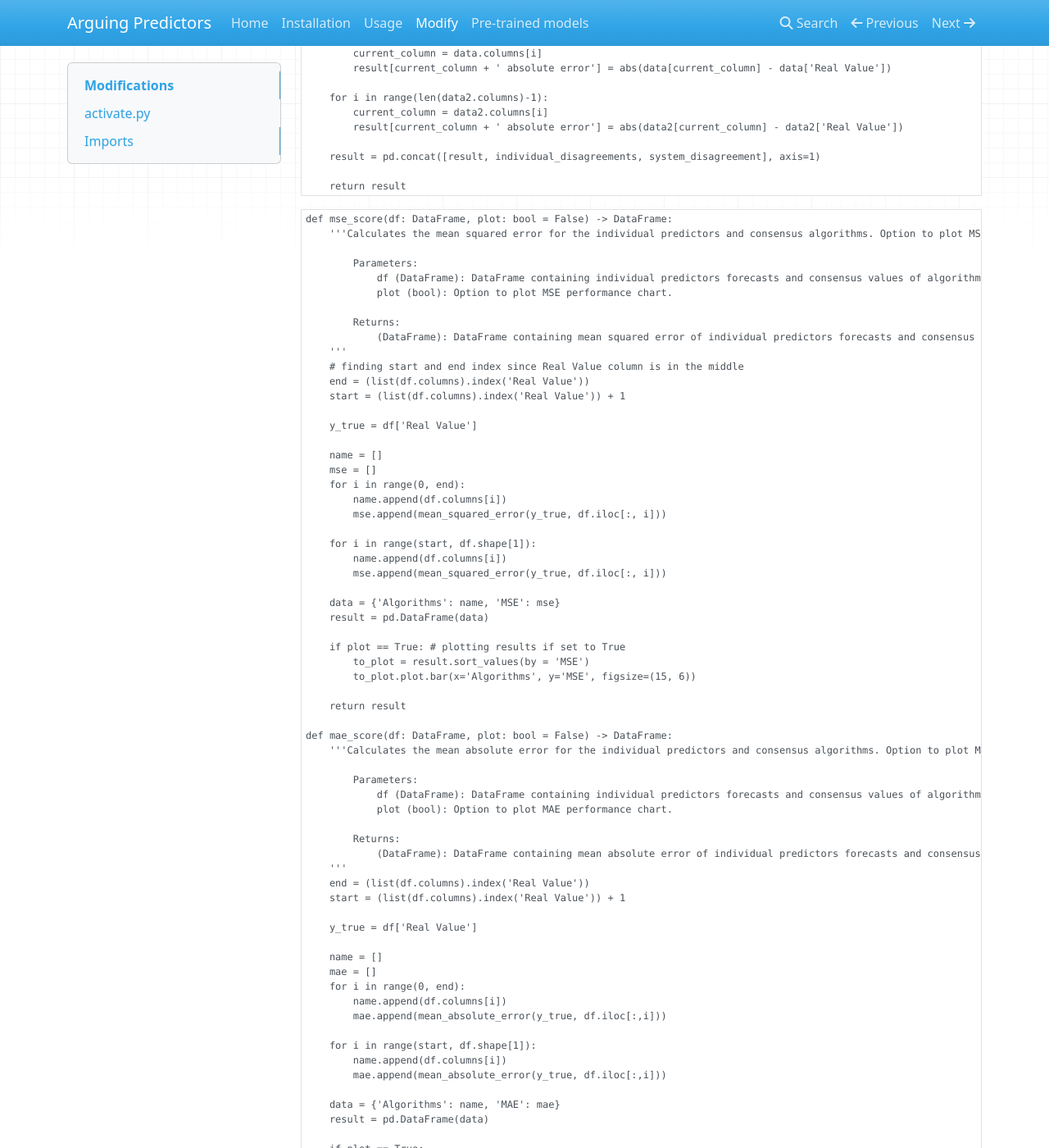
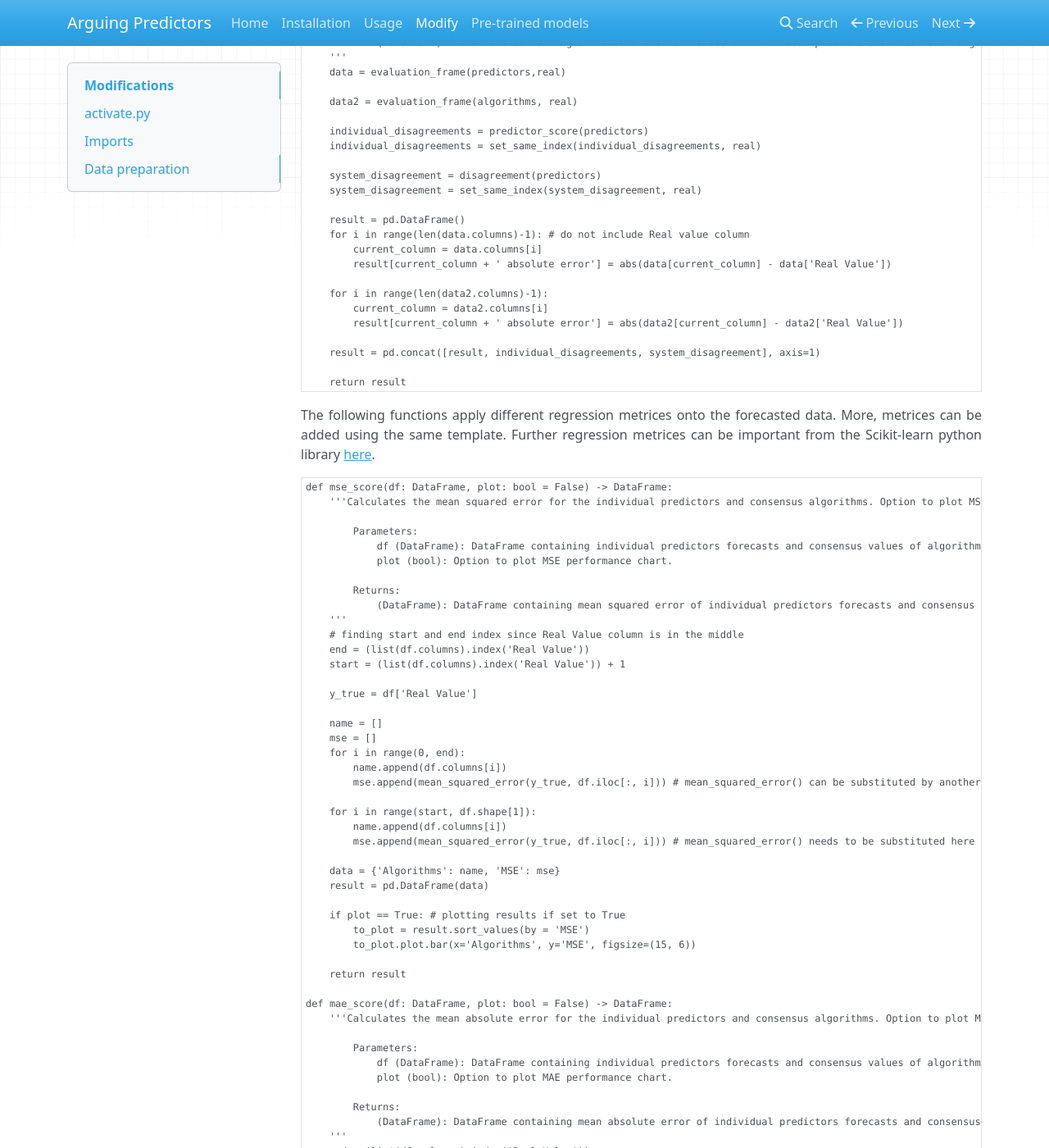
Before and after one commit to maxmekiska/arguing_predictors, an MkDocs documentation site: the page built from docs/docs/modify.md, in a window 1280 px wide and 1400 px high, scrolled down 15548 px. Shown: the whole window at 82% size. Built offline with MkDocs 1.6.1, drawn with Linux system fonts in a browser that asks for light colours; nearby versions of some CDN libraries; some of the changed text lies outside the part shown.

Commit message:
new content

````diff
--- a/docs/docs/modify.md
+++ b/docs/docs/modify.md
@@ -39,6 +39,7 @@
 from tools.predictorsII import *
 from tools.predictorsIII import *
 ```
+## Data preparation
 The follwoing function is used to prepare the data into an input batch and real value batch. This function might need adjustments depending on what format other possible predictors may requiere. In this version, the function is able to deal with all predictors contained in predictorsI.py, predictorsII.py and predictorsIII.py.
 ```python3
 def data_prep(df: DataFrame, input_batch_size: int, future_horizon: int) -> [(DataFrame, DataFrame)]:
@@ -185,7 +186,7 @@
 
 <embed src="/resources/Facebook.pdf" type="application/pdf" width="100%" height="500px">
 
-The next templates are configured so that a pre-trained Keras model can be used to forecast. These examples use the pre-trained models saved in the "pretrained" directory.
+The next templates are configured so that a pre-trained Keras model can be used to forecast. These examples use the pre-trained models saved in the "pretrained" directory. It is important to manually set the model id via the set_model_id() setter function.
 ```python3
 def individual_predictors_pretrained_Ford_5_2(input_batch: DataFrame, future_horizon: int) -> DataFrame:
     '''Loades pretrained Ford stock model (horizon=5) and predicts based on the given input batch. The following individual predictors are implemented:
@@ -628,7 +629,7 @@
 
     return final_df
 ```
-
+This function wrapps around the system disagreement functions contained in the algorithms.py and plots the results.
 ```python3
 def system_disagreement(df: DataFrame):
     '''Plots the overall system disagreement and the individual disagreement scores of the algorithms.
@@ -639,7 +640,7 @@
     disagreement(df).plot()
     predictor_score(df).plot()
 ```
-
+This function wrapps around the consensus value creation functions contained in the algorithms.py.
 ```python3
 def consensus(df: DataFrame, real: DataFrame) -> DataFrame:
     '''Applies the following consensus algorithm to provide the final system forecast:
@@ -679,7 +680,7 @@
 
     return consensus
 ```
-
+The following functions are used to collect all in the prior generated data and summarize them into one DataFrame. It also supports the functionality of generating a correlation matrix of the summarized data.
 ```python3
 def set_same_index(to_df: DataFrame, from_df: DataFrame) -> DataFrame:
     '''Helper function to transfer the dates of a date-time indexed dataframe to another.
@@ -798,7 +799,7 @@
 
     return result
 ```
-
+The following functions apply different regression metrices onto the forecasted data. More, metrices can be added using the same template. Further regression metrices can be important from the Scikit-learn python library [here](https://scikit-learn.org/stable/modules/classes.html#module-sklearn.metrics).
 ```python3
 def mse_score(df: DataFrame, plot: bool = False) -> DataFrame:
     '''Calculates the mean squared error for the individual predictors and consensus algorithms. Option to plot MSE performences in descending order.
@@ -820,11 +821,11 @@
     mse = []
     for i in range(0, end):
         name.append(df.columns[i])
-        mse.append(mean_squared_error(y_true, df.iloc[:, i]))
+        mse.append(mean_squared_error(y_true, df.iloc[:, i])) # mean_squared_error() can be substituted by another metric from the scikit-learn library
 
     for i in range(start, df.shape[1]):
         name.append(df.columns[i])
-        mse.append(mean_squared_error(y_true, df.iloc[:, i]))
+        mse.append(mean_squared_error(y_true, df.iloc[:, i])) # mean_squared_error() needs to be substituted here as well if in the prior substituted by another metric
 
     data = {'Algorithms': name, 'MSE': mse}
     result = pd.DataFrame(data)
@@ -903,7 +904,7 @@
 
     return result
 ```
-
+The last part of the activate.py file plots all predictions vs the real values:
 ```python3
 def plot_performance(data: DataFrame):
     '''Plots individual predictors forecasts and consensus values of algorithms against the real values.
````
